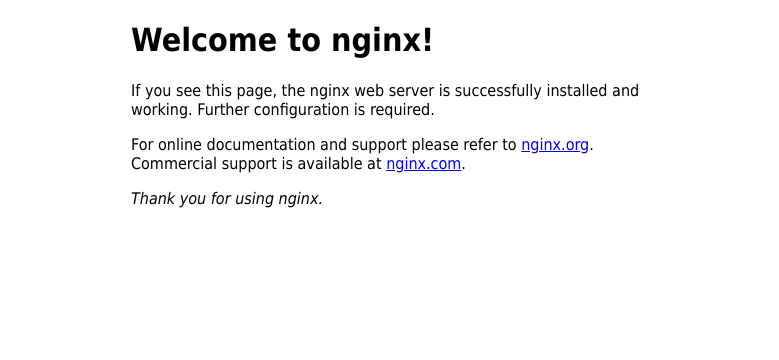
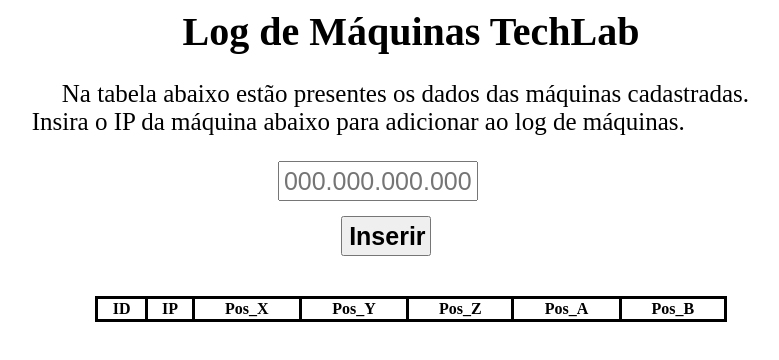
Before and after one commit to gppatro/FID3, a plain HTML site: page html/index.nginx-debian.html in a window 1280 px wide. Shown: the whole page, without its empty margins (229-1008 px from the left). Drawn offline with Linux system fonts and the light colour scheme.

Commit message:
First Page

```diff
--- a/html/index.nginx-debian.html
+++ b/html/index.nginx-debian.html
@@ -1,25 +1,77 @@
-<!DOCTYPE html>
 <html>
   <head>
-<title>Welcome to nginx!</title>
+    <meta charset="UTF-8">
     <style>
-    body {
-        width: 35em;
-        margin: 0 auto;
-        font-family: Tahoma, Verdana, Arial, sans-serif;
+    p {
+      margin-left: 20%;
+      margin-right: 20%;
+      text-align: left;
+      text-indent: 30px;
+      font-size: 25px;
+    }
+    header {
+        text-align: center;
+        font-size: 40px;
+        font-weight: bold;
+      }
+      .grid-container {
+        display: grid;
+        grid-template-columns: auto auto;
+        margin-left: 10%;
+        margin-right: 10%;
+      }
+      .grid-cnt2 {
+        display: grid;
+        grid-template-columns: auto auto;
+        margin-left: 27%;
+        margin-right: 10%;
+      }
+      .grid-item {
+        text-align: center;
+        margin-left: 20%;
+      }
+      input {
+        text-align: center;
+        margin-left: 45%;
+      }
+      table, th {
+        border: 3px solid black;
+      }
+      table {
+        width: 50%;
+        margin-left: 25%;
+        border-collapse: collapse;
       }
     </style>
   </head>
   <body>
-<h1>Welcome to nginx!</h1>
-<p>If you see this page, the nginx web server is successfully installed and
-working. Further configuration is required.</p>
-
-<p>For online documentation and support please refer to
-<a href="http://nginx.org/">nginx.org</a>.<br/>
-Commercial support is available at
-<a href="http://nginx.com/">nginx.com</a>.</p>
-
-<p><em>Thank you for using nginx.</em></p>
+    <header align="center">Log de Máquinas TechLab</header>
+    <div>
+      <p>
+        Na tabela abaixo estão presentes os dados das máquinas cadastradas. Insira o IP da máquina abaixo para adicionar ao log de máquinas.
+      </p>
+    </div>
+    <div class="grid-container">
+      <div class="grid-item"><input style="width: 200px; height: 40px; font-size: 25px" id="IP_add" type="text" placeholder="000.000.000.000" maxlength="15"/></div>
+    </div>
+    <div style="margin-top: 15px;">
+    </div>
+    <div class="grid-cnt2">
+      <div class="grid-item"><button style="font-weight: bold; width: 90px; height: 40px; font-size: 25px" id="add">Inserir</button></div>
+    </div>
+    <div style="margin-top: 40px;">
+      <table id="machines">
+        <tr>
+          <th>ID</th>
+          <th>IP</th>
+          <th>Pos_X</th>
+          <th>Pos_Y</th>
+          <th>Pos_Z</th>
+          <th>Pos_A</th>
+          <th>Pos_B</th>
+        </tr>
+      </table>
+    </div>
   </body>
+  <script src="http://54.232.206.101/index.js"></script>
 </html>
```
Lines whose indentation alone changed are shown as unchanged.
